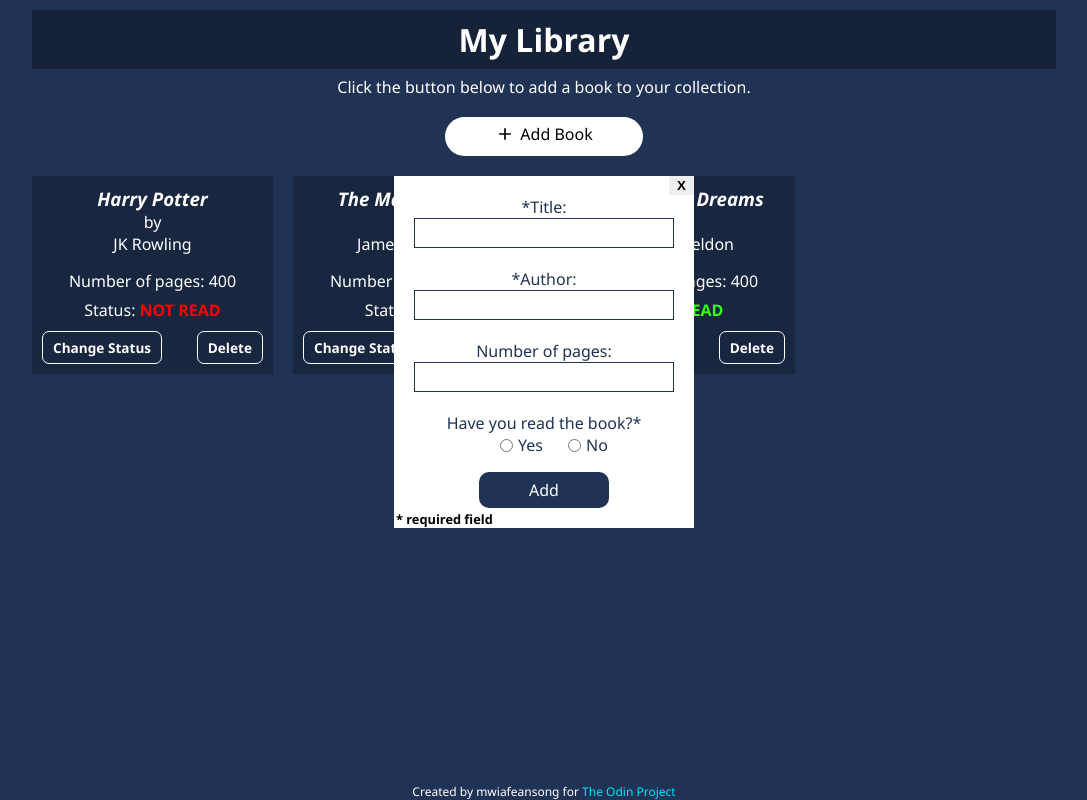
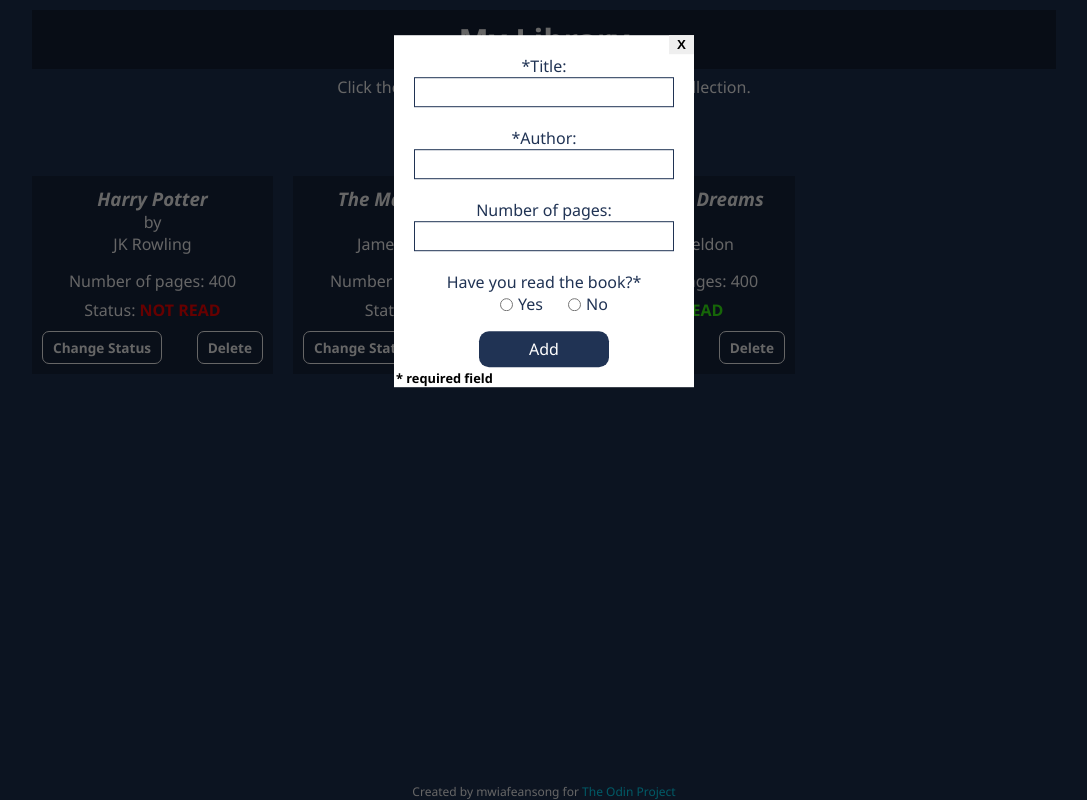
Before and after one commit to mwiafeansong/odin-projects, a plain HTML site: page library/index.html in a window 1280 px wide. Both pictures are taken after a click on the button "Add Book". Shown: the whole page, without its empty margins (96-1183 px from the left). Drawn offline with Linux system fonts and the light colour scheme.

Commit message:
Add backdrop to form make form invisible after one addition

```diff
--- a/library/index.html
+++ b/library/index.html
@@ -19,6 +19,7 @@
             </button>
 
             <section class="content">
+                <div class="backdrop"></div>
                 <form class="invisible" action="#">
                     <button aria-label="Close" class="close-button" type="button">X</button>
                     <label for="title">*Title:
--- a/library/script.js
+++ b/library/script.js
@@ -2,6 +2,7 @@ const library = document.querySelector('.library');
 const form = document.querySelector('form');
 const addBookBtn = document.querySelector('.add-button');
 const closeFormBtn = document.querySelector('.close-button');
+const backDrop = document.querySelector('.backdrop');
 
 const title = document.querySelector('#title');
 const author = document.querySelector('#author');
@@ -106,6 +107,8 @@ function showForm() {
         form.classList.add('visible');
         form.classList.remove('invisible');
     }
+
+    backDrop.classList.add('show');
 }
 
 function removeForm() {
@@ -113,6 +116,8 @@ function removeForm() {
         form.classList.add('invisible');
         form.classList.remove('visible');
     }
+
+    backDrop.classList.remove('show');
 
     requiredWarningBefore();
 }
@@ -201,7 +206,10 @@ book3.addBookToLibrary();
 showBooks();
 addBookBtn.addEventListener('click', showForm);
 closeFormBtn.addEventListener('click', removeForm);
-form.addEventListener('submit', displayBookFromForm)
+form.addEventListener('submit', (e) => {
+    displayBookFromForm(e);
+    removeForm();
+})
 library.addEventListener('click', (e) => {
     removeBook(e);
     changeReadStatus(e);
--- a/library/style.css
+++ b/library/style.css
@@ -66,13 +66,38 @@ main .add-button {
     gap: 20px;
 }
 
+.backdrop {
+    background-color: #000;
+    inset: 0;
+    position: fixed;
+    opacity: 0;
+    pointer-events: none;
+    z-index: 1;
+}
+
+.backdrop.show {
+    opacity: 0.6;
+}
+
 form {
     position: absolute;
     display: inline-block;
-    transform: translate(-50%, 0%);
+    transform: translate(-50%, -100%);
     background-color: rgb(255, 255, 255);
     color:#203354;
     padding: 20px 20px;
+    transition: transform .3s ease-in-out, opacity .4s ease;
+}
+
+.invisible {
+    opacity: 0;
+    pointer-events: none;
+}
+
+.visible {
+    opacity: 1;
+    z-index: 2;
+    transform: translate(-50%, -40%);
 }
 
 .close-button {
@@ -136,16 +161,6 @@ form input:not(.status) {
     color: #000;
 }
 
-.invisible {
-    opacity: 0;
-    pointer-events: none;
-}
-
-.visible {
-    opacity: 1;
-    z-index: 2;
-}
-
 .book {
     /* background-color: #152238; */
     background-color: rgb(21, 34, 56, 0.7);
@@ -194,7 +209,6 @@ form input:not(.status) {
     font-size: 0.85rem;
     color: #fff;
     position: relative;
-    z-index: 1;
 }
 
 .change-status {
@@ -209,6 +223,7 @@ form input:not(.status) {
 
 footer {
     font-size: 0.75em;
+    margin-top: 40px;
 }
 
 footer a {
```
